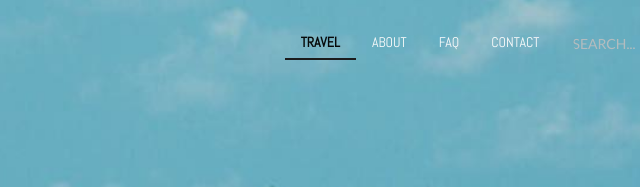
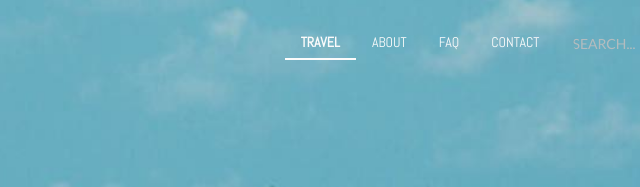
Before and after one commit to diofinus/rudithemerchant, a plain HTML site: page index.html in a window 1280 px wide. Shown: the top 187 px of the page, 430-1070 px from the left. Drawn offline with nearby package versions, Linux system fonts and the light colour scheme.

Commit message:
Complete previous push

```diff
--- a/index.html
+++ b/index.html
@@ -62,7 +62,7 @@
         RUDItheMERCHANT
         </a>
         <div class="right menu">
-          <a class="active item font-abel white-item">TRAVEL</a>
+          <a class="active item font-abel menu-item white-item">TRAVEL</a>
           <a class="item font-abel menu-item white-item">ABOUT</a>
           <a class="item font-abel menu-item white-item">FAQ</a>
           <a class="item font-abel menu-item white-item">CONTACT</a>
```
